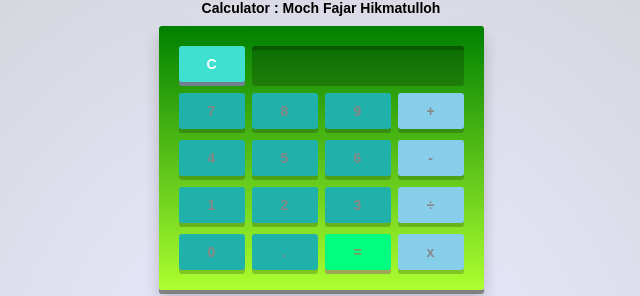
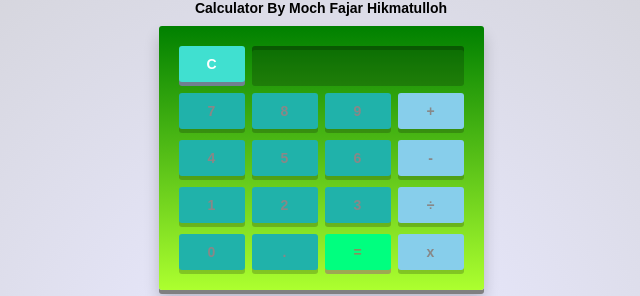
Before and after one commit to mochfajarh/calculator, a plain HTML site: page index.html in a window 1280 px wide. Shown: the top 296 px of the page, 319-959 px from the left. Drawn offline with Linux system fonts and the light colour scheme.

Commit message:
Create index.html

```diff
--- a/index.html
+++ b/index.html
@@ -128,7 +128,7 @@ html {
 </style>
 </head>
 <body>
-<p><center>Calculator : Moch Fajar Hikmatulloh</center></p>
+<p><center>Calculator By Moch Fajar Hikmatulloh</center></p>
 <div id="calculator">
     <!-- Screen and clear key -->
     <div class="top">
```
